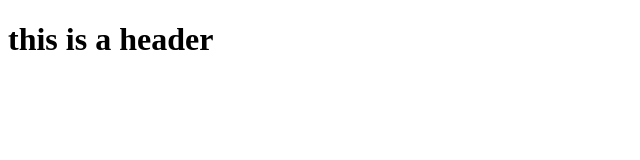
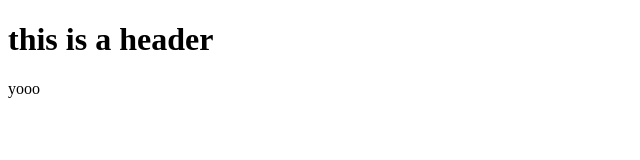
Before and after one commit to Rrohra9/git_test, a website: page index.html in a window 1280 px wide. Shown: the full height of the page, 0-640 px from the left. Drawn offline with Linux system fonts and the light colour scheme.

Commit message:
seventh commit

```diff
--- a/index.html
+++ b/index.html
@@ -5,5 +5,6 @@
     </head>
     <body>
         <h1>this is a header</h1>
+        <p>yooo</p>
     </body>
 </html>
```
